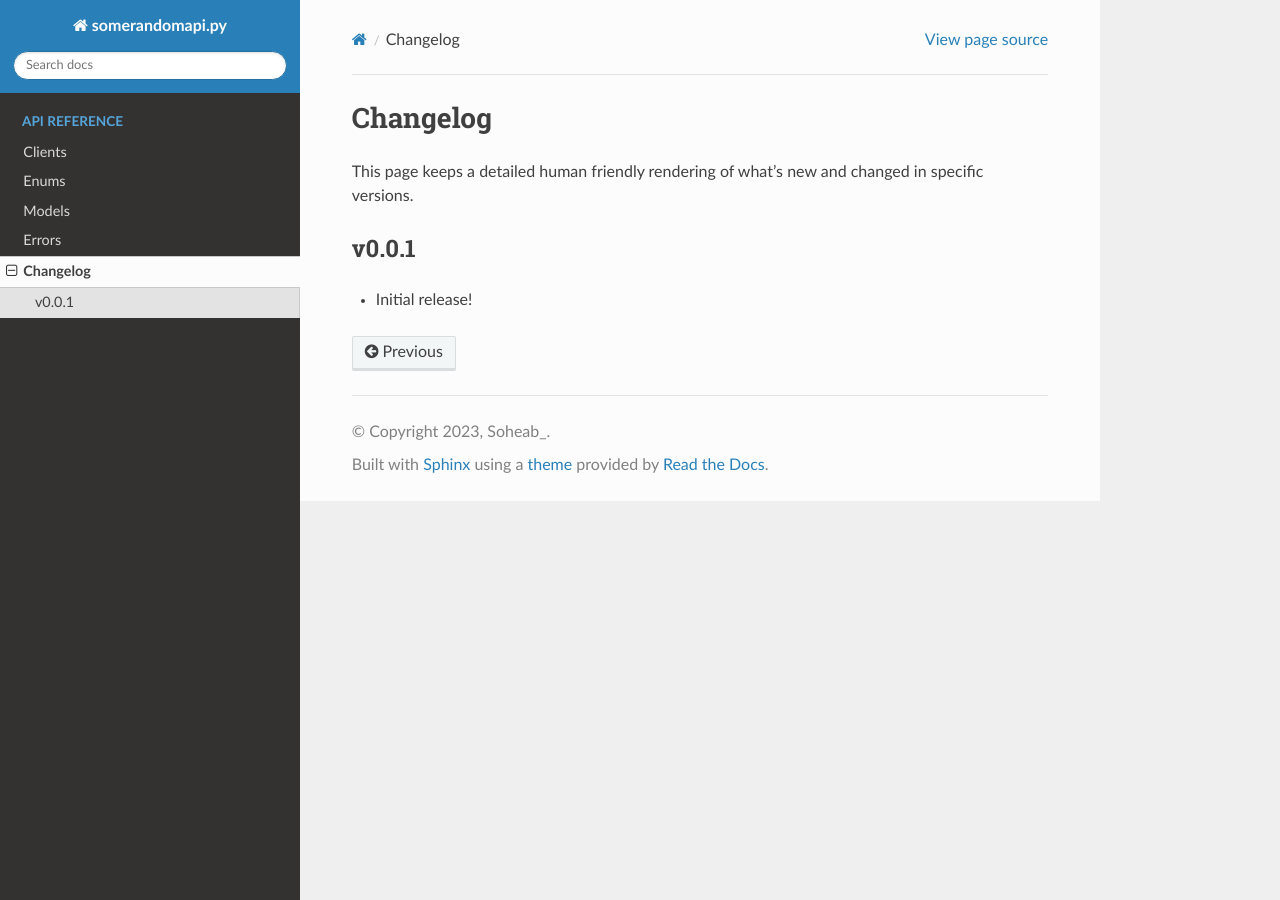
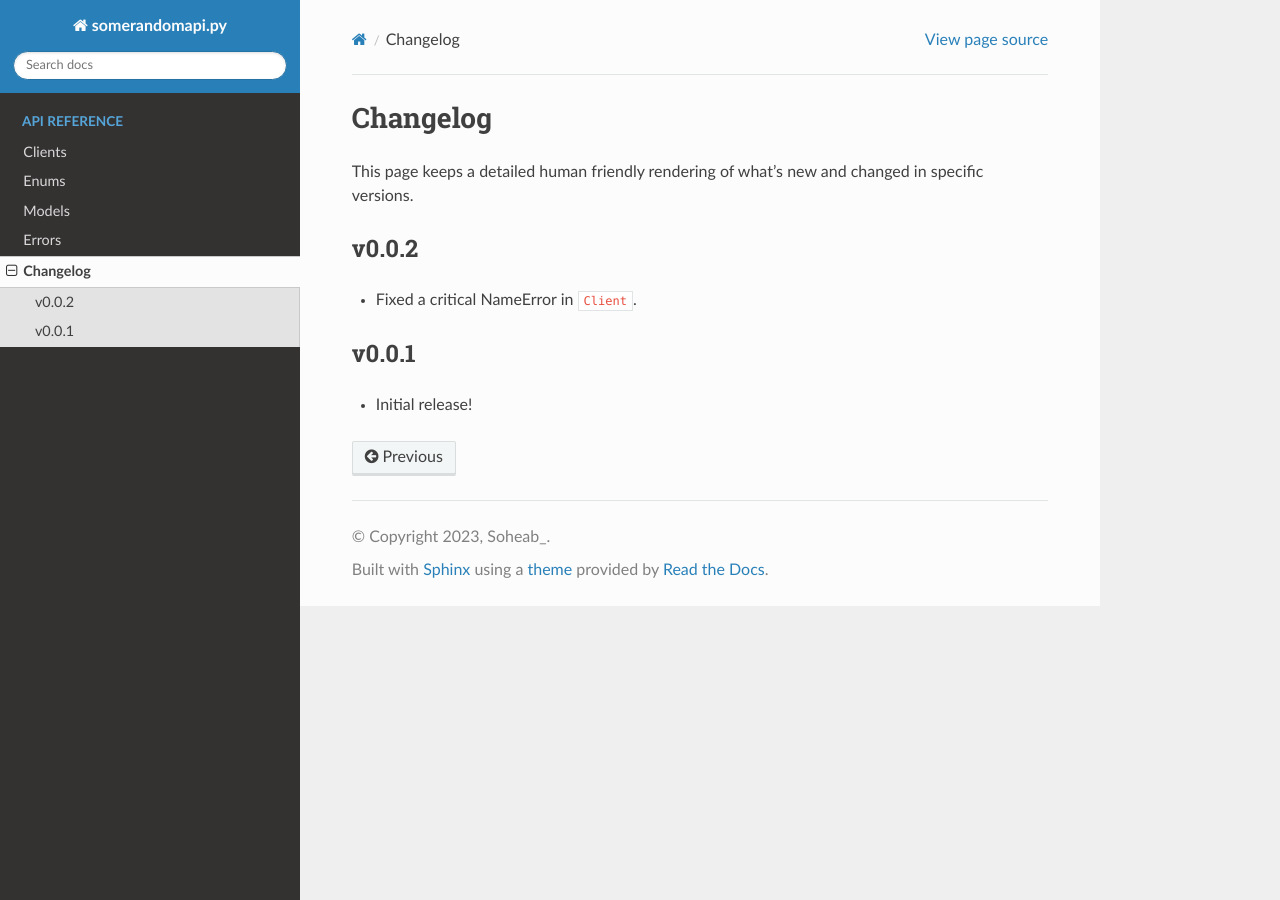
Before and after one commit to Soheab/somerandomapi.py, a Sphinx documentation site: the page built from docs/whats_new.rst, in a window 1280 px wide. Built offline with Sphinx 7.4.7 and the Read the Docs theme 2.0.0, drawn with Linux system fonts in a browser that asks for light colours.

Commit message:
Bump version and add changelogs for 0.0.2

```diff
--- a/docs/whats_new.rst
+++ b/docs/whats_new.rst
@@ -8,6 +8,11 @@ Changelog
 This page keeps a detailed human friendly rendering of what's new and changed
 in specific versions.
 
+v0.0.2
+-------
+
+- Fixed a critical NameError in ``Client``.
+
 v0.0.1
 -------
 
--- a/somerandomapi/__init__.py
+++ b/somerandomapi/__init__.py
@@ -9,6 +9,6 @@ from .enums import *
 from .models import *
 
 
-__version__ = "0.0.1"
+__version__ = "0.0.2"
 __author__ = "Soheab"
 __license__ = "MPL-2.0"
```
